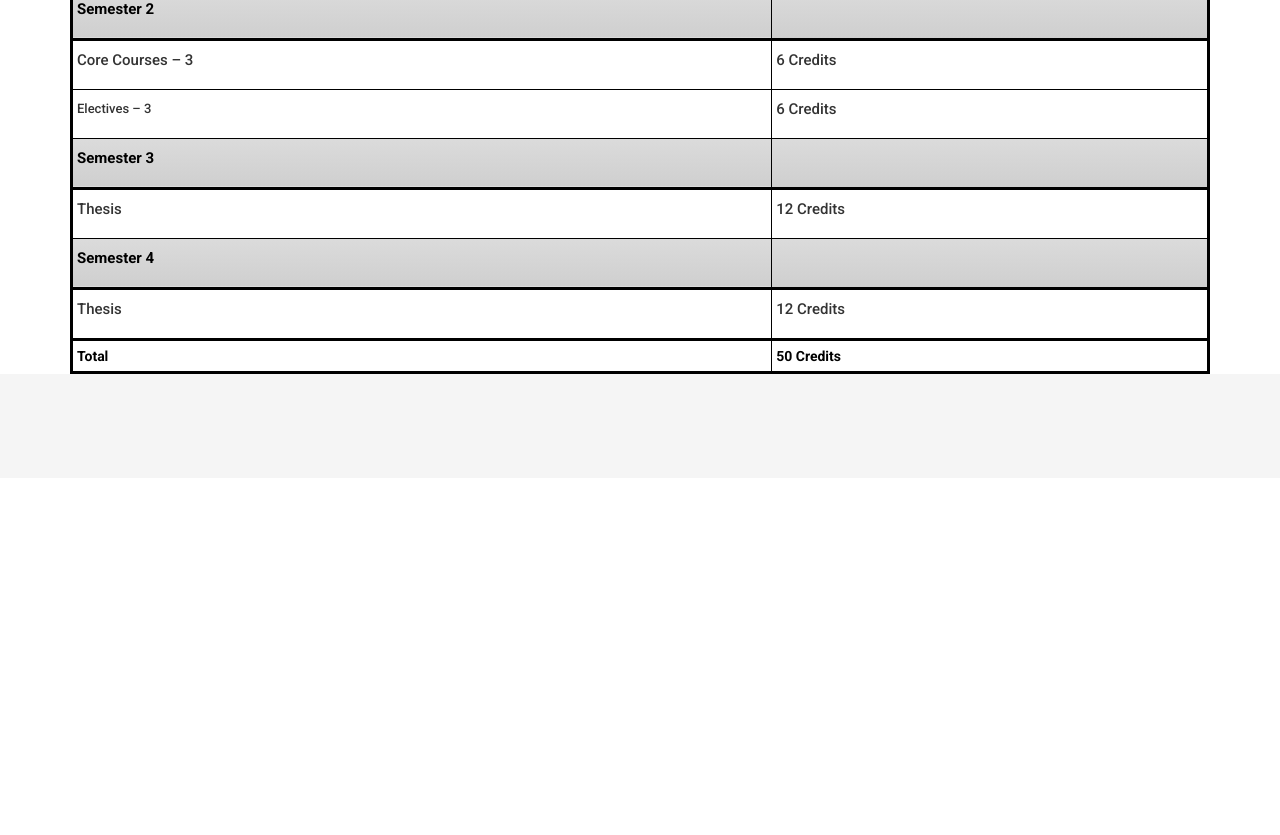
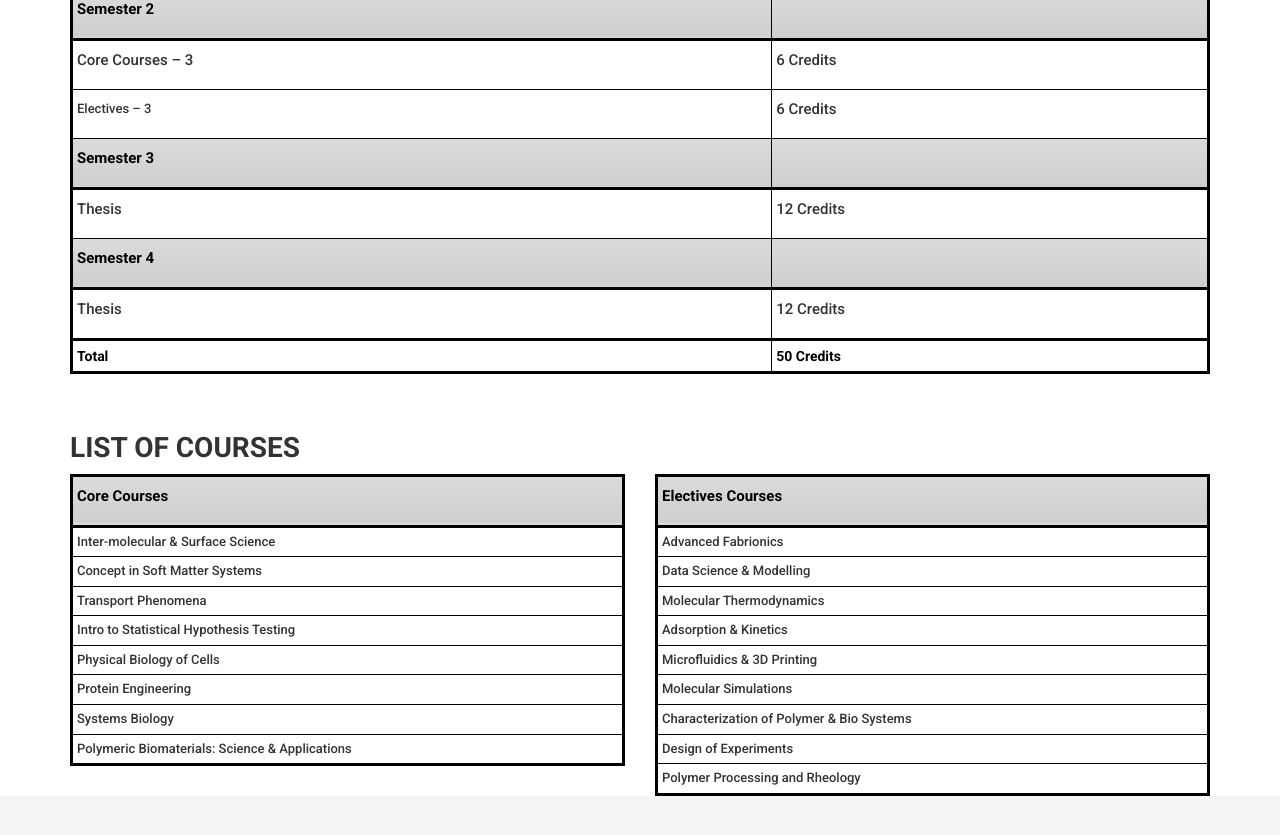
Before and after one commit to rahulteja526/template2, a Jekyll site: the page built from program.html, in a window 1280 px wide and 900 px high, scrolled down 1591 px. Shown: the top 835 px of the window. Built offline with Jekyll 4.4.1, drawn with Linux system fonts in a browser that asks for light colours; nearby versions of some CDN libraries; some web fonts are replaced; before the commit the page ends 2069 px from its top, so only the background shows below that.

Commit message:
Few updates part 6

```diff
--- a/program.html
+++ b/program.html
@@ -175,3 +175,91 @@ table.minimalistBlack tfoot td {
         </div>
     </div>
 </section>
+
+
+
+<section id="" style="padding-top: 3%;">
+  <div class="container">
+      <h2 style="  text-transform: uppercase;
+      font-size: 28px;
+      font-weight: 600;">List of Courses</h2>
+      <div class="row">
+          <div class="col-md-6">
+                  <table class="minimalistBlack">
+                      <thead>
+                      <tr>
+                      <th><p>Core Courses</p></th>
+                      </tr>
+                      </thead>
+                      <tbody>
+                      <tr>
+                      <td>Inter-molecular & Surface Science</td>
+                      </tr>
+                      <tr>
+                      <td>Concept in Soft Matter Systems</td>
+                      </tr>
+                      <tr>
+                      <td>Transport Phenomena</td>
+                      </tr>
+                      <tr>
+                      <td>Intro to Statistical Hypothesis Testing</td>
+                      </tr>
+                      <tr>
+                      <td>Physical Biology of Cells</td>
+                      </tr>
+                      <tr>
+                      <td>Protein Engineering</td>
+                      </tr>
+                      <tr>
+                      <td>Systems Biology</td>
+                      </tr>
+                      <tr>
+                      <td>Polymeric Biomaterials: Science & Applications</td>
+                      </tr>
+                      </tbody>
+                  </table>
+          </div>
+          <div class="col-md-6">
+              <div class="block">
+                  <table class="minimalistBlack">
+                      <thead>
+                      <tr>
+                      <th><p>Electives Courses</p></th>
+                      </tr>
+                      </thead>
+                      <tbody>
+                      <tr>
+                      <td>Advanced Fabrionics</td>
+                      </tr>
+                      <tr>
+                      <td>Data Science & Modelling</td>
+                      </tr>
+                      <tr>
+                      <td>Molecular Thermodynamics</td>
+                      </tr>
+                      <tr>
+                      <td>Adsorption & Kinetics</td>
+                      </tr>
+                      <tr>
+                      <td>Microfluidics & 3D Printing</td>
+                      </tr>
+                      <tr>
+                      <td>Molecular Simulations</td>
+                      </tr>
+                      <tr>
+                      <td>Characterization of Polymer & Bio Systems</td>
+                      </tr>
+                      <tr>
+                      <td>Design of Experiments</td>
+                      </tr>
+                      <tr>
+                      <td>Polymer Processing and Rheology </td>
+                      </tr>
+                      </tbody>
+                  </table>
+              </div>
+          </div>
+
+      </div>
+  </div>
+</section>
```
